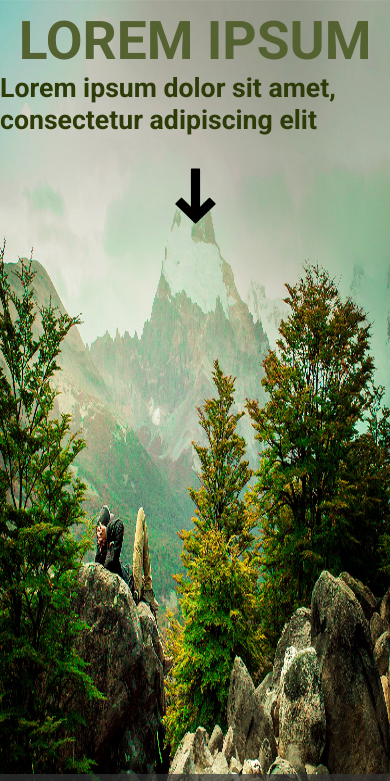
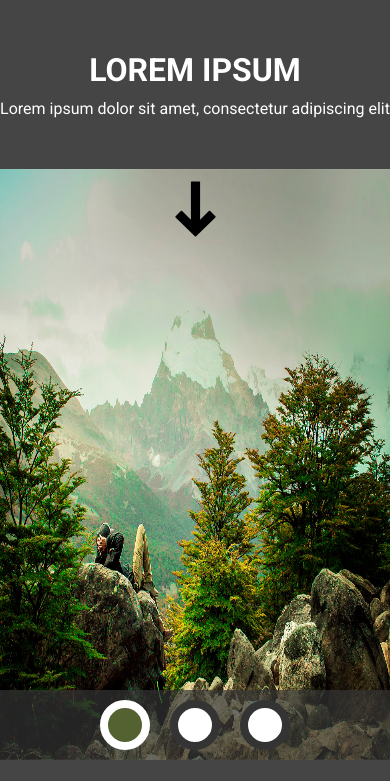
Before and after one commit to JordaoViktor/DotDigitalTest, a website: page src/index.html in a window 390 px wide. Shown: the top 781 px of the page. Drawn offline with Linux system fonts and the light colour scheme.

Commit message:
Banner for mobile is Done!

```diff
--- a/src/index.html
+++ b/src/index.html
@@ -8,8 +8,12 @@
     <title>Dot Digital Test</title>
 </head>
 <body>
+    <header class="mobile-banner">
+        <h1>Lorem ipsum</h1>
+        <p>Lorem ipsum dolor sit amet, consectetur adipiscing elit</p>
+    </header>
+
     <div class="carousel">
-
         <div class="carousel-track-container">
             <ul class="carousel-track">
                 <li class="carousel-slide current-slide">
@@ -290,7 +294,7 @@
             </div>
             <div class="text-area-mensage">
                 <span class="">*Mensagem:</span>
-                <textarea name="" id="" cols="30" rows="10"></textarea>
+                <textarea name="" id="" cols="30" rows="10" placeholder="Escreva aqui"></textarea>
             </div>
             <button class="submit-button"type="submit" href="#">
                 Enviar
--- a/src/style/bannerPage.css
+++ b/src/style/bannerPage.css
@@ -1,7 +1,12 @@
+.mobile-banner{
+    display: none;
+}
+
 .carousel{
     position: relative;
     height:100vh;
     width: 100vw;
+    background-color: var(--primmary-color);
 }
 .carousel-image{
     width: 100vw;
@@ -94,3 +99,35 @@
     width: 55px;
     height: 80px;
 }
+
+@media only screen and (max-width:1180px){
+    .mobile-banner{
+        display: flex;
+        flex-direction: column;
+        align-items: center;
+        justify-content: center;
+        text-align: center;
+        width: 100vw;
+        height: 20vh;
+        background-color: var(--background-gray-color);
+        color:var(--white-color)
+    }
+    .mobile-banner h1 {
+        text-transform: uppercase;
+        margin-bottom: 10px;
+    }
+    .container h1, .container p {
+        display: none;
+    }
+    .carousel{
+        height: 70vh;
+    }
+    .carousel-image{
+        background-size: 100% 70%;
+    }
+    .carousel-nav{
+        width: 100%;
+        padding: 10px 0;
+        margin: -70px 0;
+    }
+}
```
